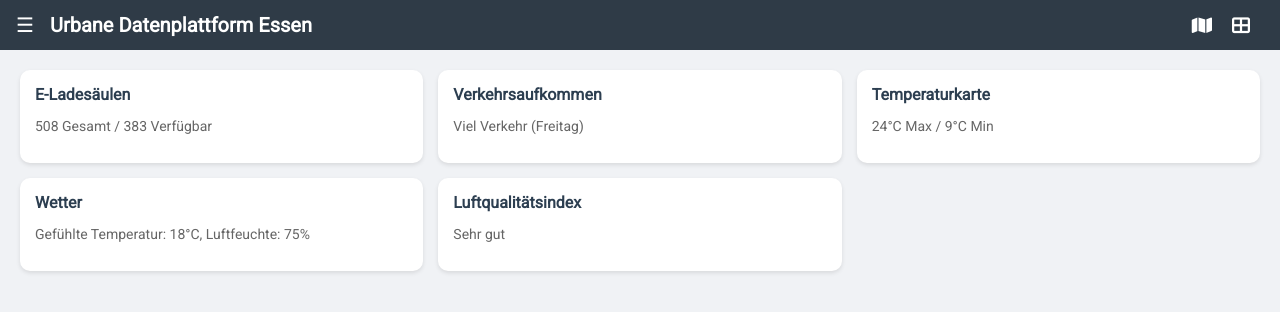
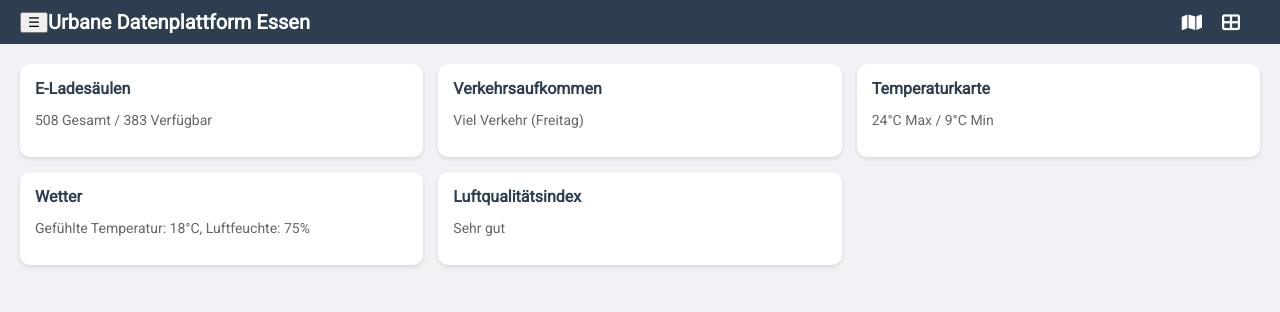
Before and after one commit to Miemieku/urbanedatenplattform-Essen, a website: page public/dashboard.html in a window 1280 px wide. Drawn offline with nearby package versions, Linux system fonts and the light colour scheme.

Commit message:
head css change

```diff
--- a/public/dashboard.html
+++ b/public/dashboard.html
@@ -52,9 +52,9 @@
 <link rel="stylesheet" href="https://cdnjs.cloudflare.com/ajax/libs/font-awesome/6.5.0/css/all.min.css">
 
 <!-- 顶部导航栏 -->
-<header style="display: flex; align-items: center; background-color: #2f3b47; color: white; padding: 10px; height: 50px;">
+<header>
     <!-- 左侧菜单按钮 -->
-    <button id="menu-toggle" style="margin-right: 10px; background: none; border: none; color: white; font-size: 20px; cursor: pointer;">☰</button>
+    <button id="menu-toggle">☰</button>
 
     <!-- 标题 -->
     <h1 id="site-title" style="margin: 0; font-size: 20px;">Urbane Datenplattform Essen</h1>
```
Also changed, not shown: public/index.html (+2 -2 lines).
